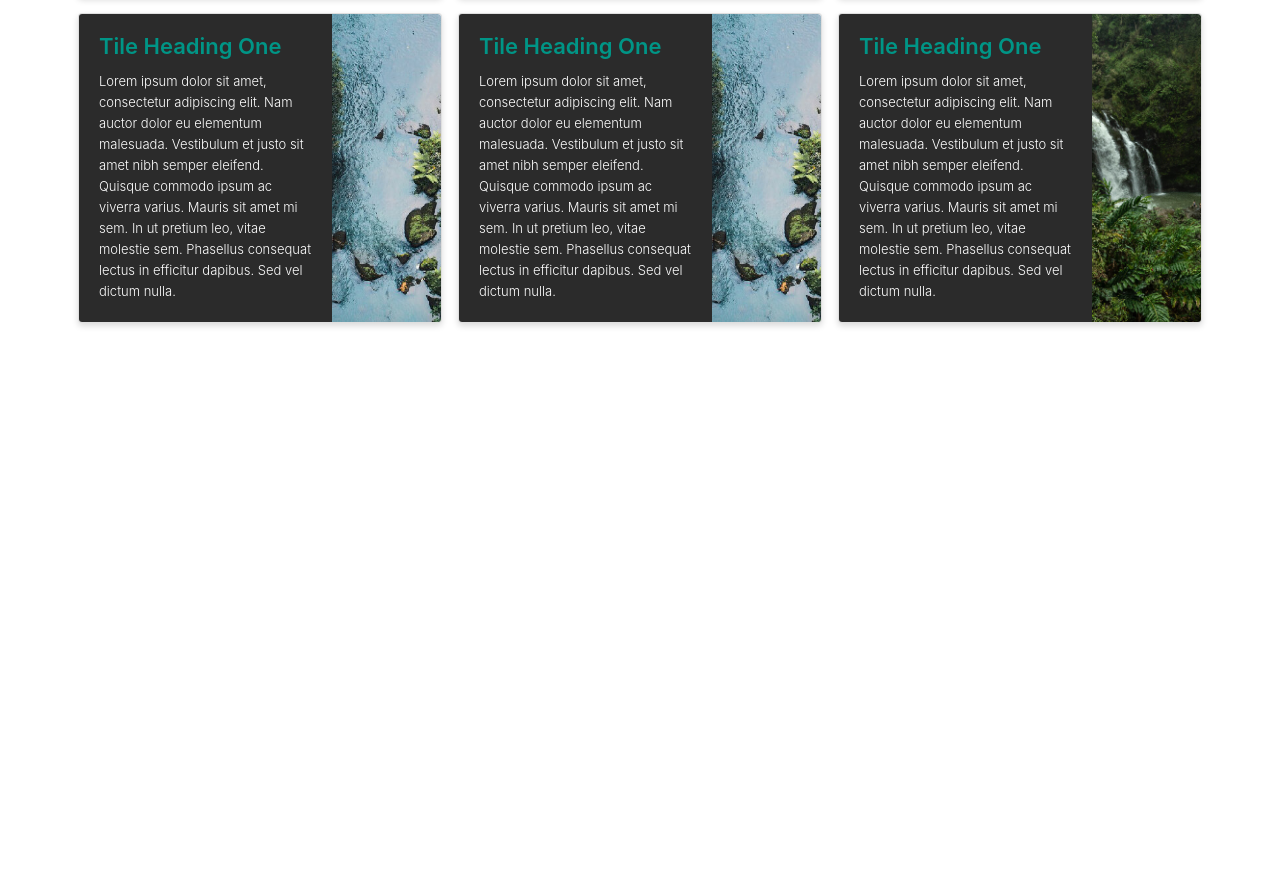
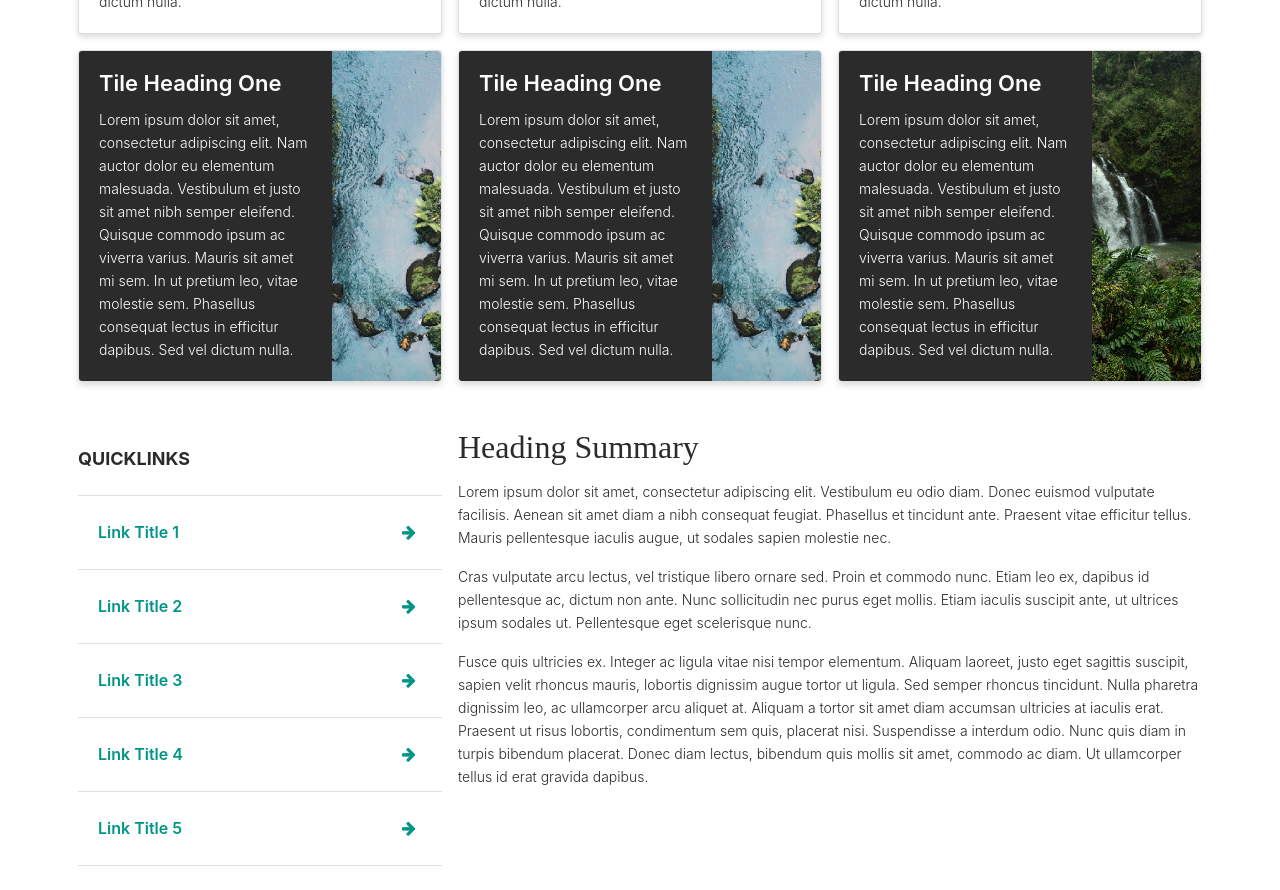
Before and after one commit to KawaiiHannah/lgaq, a website: page index.html in a window 1280 px wide. Shown: the part 1070-1960 px from the top of the page. Before the commit the page ends 1409 px from the top, so only its background shows below. Drawn offline with nearby package versions, Linux system fonts and the light colour scheme; a script that the page names is missing.

Commit message:
Adjust paragraph styling, add list-group styles

```diff
--- a/assets/scss/components/_card.scss
+++ b/assets/scss/components/_card.scss
@@ -84,6 +84,10 @@
 		}
 	}
 
+	.card-title {
+		color: inherit;
+	}
+
 	.card-body {
 		width: 70%;
 		background-color: theme_color( secondary );
--- /dev/null
+++ b/assets/scss/components/_list-group.scss
@@ -0,0 +1,49 @@
+.list-group-heading {
+	padding: $list-group-item-padding-y $list-group-item-padding-x;
+
+	@include media-breakpoint-down( sm ) {
+		background-color: theme_color( primary );
+		color: $white;
+	}
+
+	@include media-breakpoint-up( md ) {
+		padding-left: 0;
+		border-bottom: $list-group-border-width solid $list-group-border-color;
+
+		// Hide the collapse arrow on larger screens
+		.badge {
+			display: none !important;
+		}
+	}
+}
+
+.list-group {
+	border-bottom: $list-group-border-width solid $list-group-border-color; // Include the same border at the bottom of the list, not just between items
+}
+
+.list-group a {
+	text-decoration: none !important;
+}
+
+.list-group-item {
+	transition: all 200ms ease;
+
+	&:hover {
+		padding-left: ( $list-group-item-padding-x * 1.3 );
+	}
+}
+
+// Badge is :empty(), show them when they're FA icons
+.badge.fa {
+	display: inline-block;
+}
+
+// Used #ID for added specicifity
+#collapseQuickLinks {
+	// Ensure this is always visible, regardless of state on larger screens
+	@include media-breakpoint-up( md ) {
+		height: auto;
+		visibility: visible;
+		display: block;
+	}
+}
--- a/assets/scss/config/_vars.scss
+++ b/assets/scss/config/_vars.scss
@@ -34,8 +34,10 @@ $h4-font-size:                 1.125rem; // 18px / 16px
 $h5-font-size:                 1rem; // 16px / 16px (heh)
 $h6-font-size:                 .875rem; // Was not defined, used equiv downsizing from above
 
-
-
 // Navbar
 $navbar-dark-color:            $white;
 $navbar-nav-link-padding-x:    .8125rem;
+
+
+// List Group
+$list-group-item-padding-y:    1.5rem; // Double the original
--- /dev/null
+++ b/assets/scss/elements/_paragraph.scss
@@ -0,0 +1,6 @@
+p {
+	@include media-breakpoint-up( md ) {
+		font-size: _calc-rem( 14px );
+		line-height: _calc-rem( 23px );
+	}
+}
--- a/assets/scss/main.scss
+++ b/assets/scss/main.scss
@@ -6,8 +6,10 @@
 
 // Elements
 @import 'elements/headings';
+@import 'elements/paragraph';
 
 // Components
 @import 'components/navbar';
 @import 'components/hero';
 @import 'components/card';
+@import 'components/list-group';
--- a/index.html
+++ b/index.html
@@ -4,6 +4,7 @@
 		<meta charset="utf-8">
 		<meta name="viewport" content="width=device-width, initial-scale=1, shrink-to-fit=no">
 		<link rel="stylesheet" href="assets/css/main.css">
+		<link rel="stylesheet" href="https://stackpath.bootstrapcdn.com/font-awesome/4.7.0/css/font-awesome.min.css">
 		<title>Identity</title>
 	</head>
 	<body>
@@ -99,6 +100,48 @@
 				  </a>
 				</div>
 			</section>
+			<section class="container mt-4">
+				<div class="row">
+					<div class="col-md-4 mb-4">
+						<h2 class="list-group-heading d-flex justify-content-between align-items-center h4 mb-0"  data-toggle="collapse" href="#collapseQuickLinks" role="button" aria-expanded="false" aria-controls="collapseQuickLinks">Quicklinks
+							<i class="badge fa fas fa-arrow-down"></i>
+						</h2>
+						<!-- This feels unsemantic and should be an <ol> with nested items and anchors that span the length of the item - this component doesn't natively support that -->
+						<div class="collapse" id="collapseQuickLinks">
+							<div class="list-group list-group-flush">
+								<a href="#" class="list-group-item d-flex justify-content-between align-items-center h5">
+									Link Title 1
+									<i class="badge fa fas fa-arrow-right"></i>
+								</a>
+								<a href="#" class="list-group-item d-flex justify-content-between align-items-center h5">
+									Link Title 2
+									<i class="badge fa fas fa-arrow-right"></i>
+								</a>
+								<a href="#" class="list-group-item d-flex justify-content-between align-items-center h5">
+									Link Title 3
+									<i class="badge fa fas fa-arrow-right"></i>
+								</a>
+								<a href="#" class="list-group-item d-flex justify-content-between align-items-center h5">
+									Link Title 4
+									<i class="badge fa fas fa-arrow-right"></i>
+								</a>
+								<a href="#" class="list-group-item d-flex justify-content-between align-items-center h5">
+									Link Title 5
+									<i class="badge fa fas fa-arrow-right"></i>
+								</a>
+							</div>
+						</div>
+					</div>
+					<div class="col-md-8">
+						<h2>Heading Summary</h2>
+						<p>Lorem ipsum dolor sit amet, consectetur adipiscing elit. Vestibulum eu odio diam. Donec euismod vulputate facilisis. Aenean sit amet diam a nibh consequat feugiat. Phasellus et tincidunt ante. Praesent vitae efficitur tellus. Mauris pellentesque iaculis augue, ut sodales sapien molestie nec.
+
+						<p>Cras vulputate arcu lectus, vel tristique libero ornare sed. Proin et commodo nunc. Etiam leo ex, dapibus id pellentesque ac, dictum non ante. Nunc sollicitudin nec purus eget mollis. Etiam iaculis suscipit ante, ut ultrices ipsum sodales ut. Pellentesque eget scelerisque nunc.</p>
+
+						<p>Fusce quis ultricies ex. Integer ac ligula vitae nisi tempor elementum. Aliquam laoreet, justo eget sagittis suscipit, sapien velit rhoncus mauris, lobortis dignissim augue tortor ut ligula. Sed semper rhoncus tincidunt. Nulla pharetra dignissim leo, ac ullamcorper arcu aliquet at. Aliquam a tortor sit amet diam accumsan ultricies at iaculis erat. Praesent ut risus lobortis, condimentum sem quis, placerat nisi. Suspendisse a interdum odio. Nunc quis diam in turpis bibendum placerat. Donec diam lectus, bibendum quis mollis sit amet, commodo ac diam. Ut ullamcorper tellus id erat gravida dapibus.</p>
+					</div>
+				</div>
+			</section>
 		</article>
 
 		<!-- Optional JavaScript -->
```
Also changed, not shown: assets/css/main.css. Lines whose indentation alone changed are shown as unchanged.
